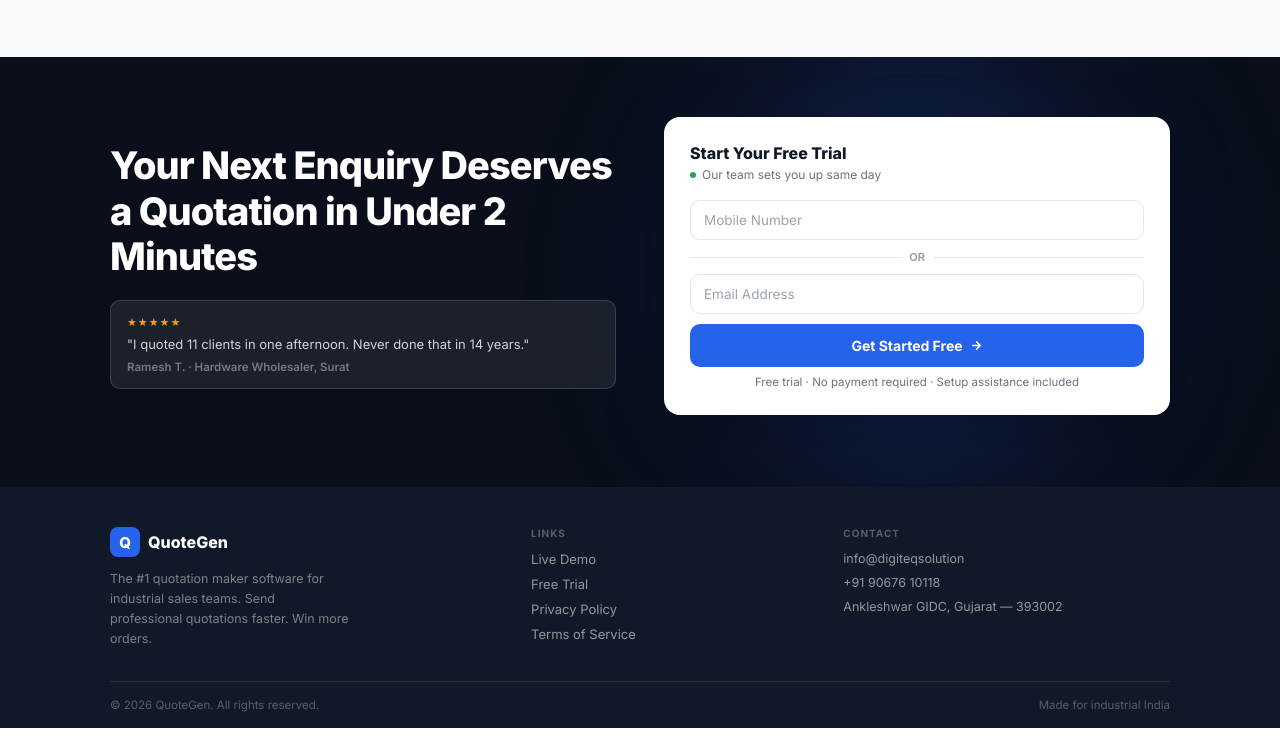
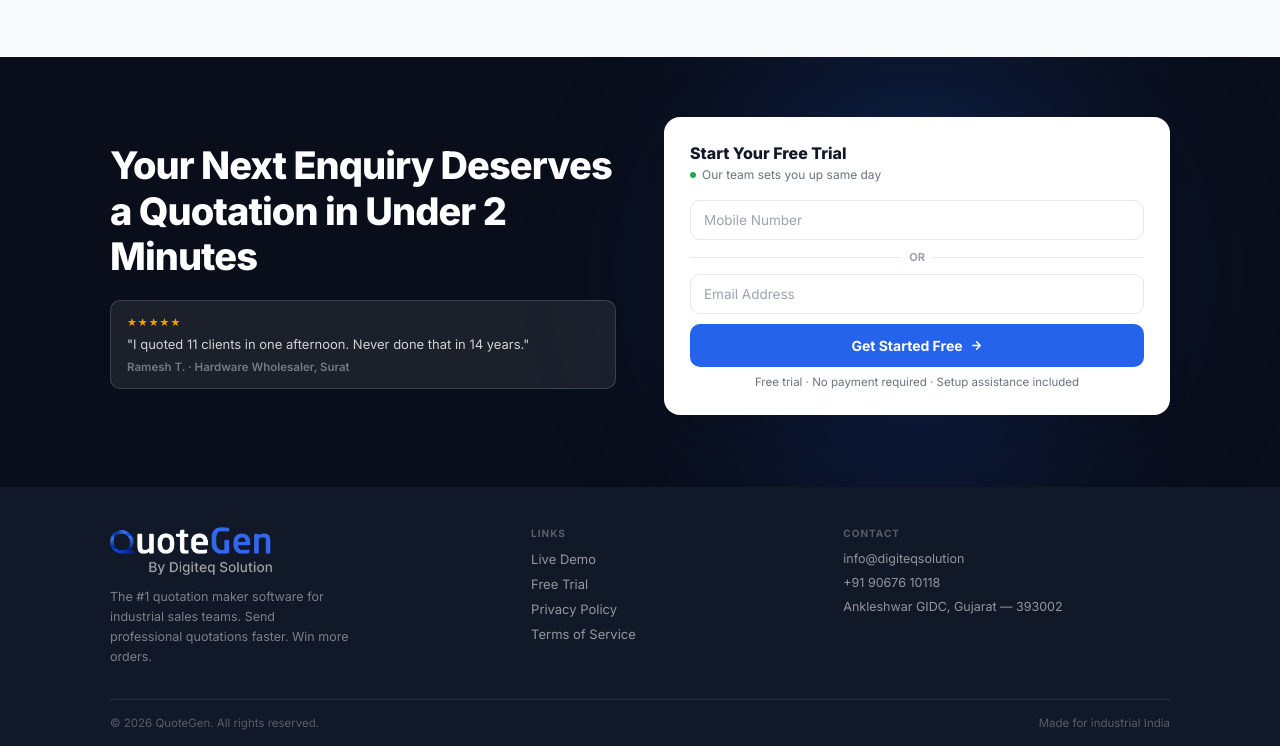
Before and after one commit to infodigiteq00-hue/Quotegen-Landing-Page-Black, a website: page index.html in a window 1280 px wide. Shown: the part 3076-3822 px from the top of the page. Drawn offline with Linux system fonts and the light colour scheme.

Commit message:
Replace footer text logo with logo-wordmark.png image

```diff
--- a/index.html
+++ b/index.html
@@ -631,7 +631,7 @@
   <div class="wrap">
     <div class="foot-grid">
       <div>
-        <div class="foot-logo"><span class="foot-q">Q</span>QuoteGen</div>
+        <div class="foot-logo"><img src="logo-wordmark.png" alt="QuoteGen — By Digiteq Solution" style="height:48px;width:auto;display:block"></div>
         <p class="foot-desc">The #1 quotation maker software for industrial sales teams. Send professional quotations faster. Win more orders.</p>
       </div>
       <div>
```
Also changed, not shown: w/index.html (+1 -1 lines).
